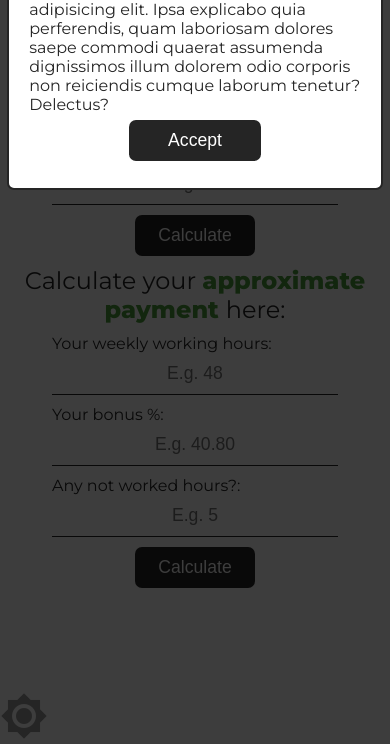
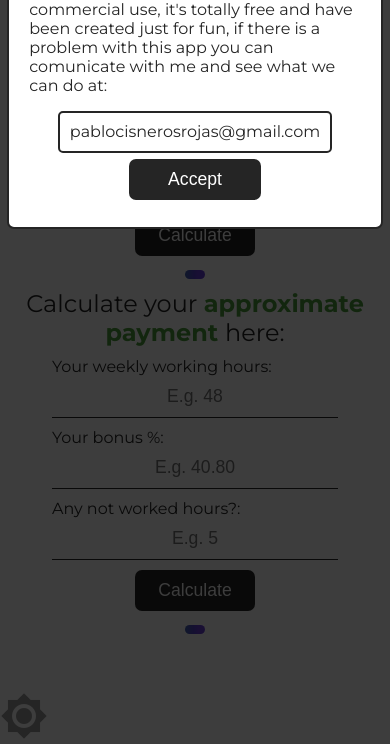
Before and after one commit to Pablo6152/myCalculator, a plain HTML site: page index.html in a window 390 px wide. Shown: the part 100-844 px from the top of the page. Drawn offline with Linux system fonts and the light colour scheme.

Commit message:
Fixed layout to adapt it to desktop and mobile properly, improved result boxes

```diff
--- a/css/style.css
+++ b/css/style.css
@@ -28,7 +28,31 @@ h1{
 p{
     margin: 0;
 }
+.email-box{
+    margin-top: 1em;
+    padding: 0.6em;
+    background-color: var(--primary-color);
+    color: var(--secondary-color);
+
+    text-align: center;
+    border-radius: 5px;
+    border: solid 2px var(--secondary-color)
+}
 /* Layout */
+.container{
+    display: flex;
+    flex-direction: column;
+    width: 90%;
+    margin: 0 auto;
+    align-items: space-between;
+}
+@media (orientation: landscape){
+    .container{
+        flex-direction: row;
+        justify-content: space-between;
+        align-items: flex-start;
+    }
+}
 .theme-box{
     position: fixed;
     bottom: 0;
@@ -66,7 +90,15 @@ p{
     -webkit-appearance: none;
     margin: 0;
 }
-
+.result-box{
+    margin-top: 1em;
+    background: linear-gradient(92.88deg, rgb(69, 94, 181) 9.16%, rgb(86, 67, 204) 43.89%, rgb(103, 63, 215) 64.72%);
+    color: #fff;
+    border-radius: 6px;
+    font-size: 0.9em;
+    padding: 0.3em 0.7em;
+    transition: all 0.5s ease 0s;
+}
 /* Modals - Layout */
 #disclaimer-box{
     position: fixed;
@@ -79,7 +111,8 @@ p{
     background-color: rgba(0, 0, 0, 0.762); /* Black w/ opacity */
 }
 #disclaimer-content {
-    display: grid;
+    display: flex;
+    flex-direction: column;
 
     background-color: var(--primary-color);
     margin: 15% auto; /* 15% from the top and centered */
--- a/index.html
+++ b/index.html
@@ -3,7 +3,7 @@
 <head>
     <link rel="preconnect" href="https://fonts.googleapis.com">
     <link rel="preconnect" href="https://fonts.gstatic.com" crossorigin>
-    <link href="https://fonts.googleapis.com/css2?family=Montserrat:wght@400;800&display=swap" rel="stylesheet">
+    <link href="https://fonts.googleapis.com/css2?family=Montserrat:wght@400;700&display=swap" rel="stylesheet">
     <link rel="shortcut icon" href="https://www.svgrepo.com/show/8368/calculator.svg" type="image/x-icon">
     <link href="https://fonts.googleapis.com/icon?family=Material+Icons" rel="stylesheet">
 
@@ -15,7 +15,10 @@
 <body class="primary-color">
     <div id="disclaimer-box">
         <div id="disclaimer-content">
-            <p>Lorem ipsum dolor sit amet consectetur adipisicing elit. Ipsa explicabo quia perferendis, quam laboriosam dolores saepe commodi quaerat assumenda dignissimos illum dolorem odio corporis non reiciendis cumque laborum tenetur? Delectus?</p>
+            <p>This web-app is not intended for commercial use, it's totally free and have been created just for fun,
+                if there is a problem with this app you can comunicate with me and see what we can do at:
+            </p>
+            <p class="email-box">pablocisnerosrojas@gmail.com</p>
             <button id="accept-disclaimer-btn" class="btn primary-btn">Accept</button>
         </div>
     </div>
@@ -29,54 +32,44 @@
             <h1>🔥The <span class="text-accent">money</span> calculator🔥</h1>
         </div>
     </header>
+    <div class="container">
         <section>
             <div class="content-width">
-
                 <div class="calc-item">
                     <h2>Calculate your <span class="text-accent">Miles</span> to money here:</h2>
                 </div>
-
                 <div class="calc-item">
                     <p>Your miles:</p>
                     <input type="number" class="input primary-input"  id="miles" placeholder="E.g. 880">
                 </div>
-
                 <div class="calc-item">
                     <p>Your weekly working hours:</p>
                     <input type="number" class="input primary-input" id="working-hours" placeholder="E.g. 48">
                 </div>
-
                 <button id="miles-calculate" class="btn primary-btn">Calculate</button>
-
-            <div id="miles-result"></div>
+                <div class="result-box" id="miles-result"></div>
             </div>
         </section>
-
-
         <section>
             <div class="content-width">
                 <h2>Calculate your <span class="text-accent"> approximate payment </span>  here:</h2>
-
                 <div class="calc-item">
                     <p>Your weekly working hours:</p>
                     <input type="number" class="input primary-input" id="base-salary" placeholder="E.g. 48">
                 </div>
-
                 <div class="calc-item">
                     <p>Your bonus %:</p>
                     <input type="number" class="input primary-input" id="bonus" placeholder="E.g. 40.80">
                 </div>
-
                 <div class="calc-item">
                     <p>Any not worked hours?:</p>
                     <input type="number" class="input primary-input" id="not-worked-hours" placeholder="E.g. 5">
                 </div>
-
                 <button id="payment-calculate" class="btn primary-btn">Calculate</button>
-
-            <div id="payment-result"></div>
+                <div class="result-box" id="payment-result"></div>
             </div>
         </section>
+    </div>
 
     <script src="./js/index.js"></script>
 </body>
--- a/js/index.js
+++ b/js/index.js
@@ -80,7 +80,7 @@ milesCalcBtn.addEventListener("click", function(){
     if (milesEl.valueAsNumber && workingHoursEl.valueAsNumber){
     milesResult = Math.floor( ( (milesEl.valueAsNumber * 14 / 30) / 96) * (workingHoursEl.valueAsNumber * 2) )
 
-    milesResultEl.innerHTML = `You are going to recieve approximately
+    milesResultEl.innerHTML = `Approximately
         <span class="text-accent">${milesResult}$ MXN</span>
          (Mexican Pesos).`
 
@@ -90,12 +90,13 @@ milesCalcBtn.addEventListener("click", function(){
 })
 
 paymentCalcBtn.addEventListener("click", function(){
-    baseSalary = 30.38 * (baseSalaryEl.valueAsNumber * 2)
+    notWorkedHours = 30.38 * notWorkedHoursEl.valueAsNumber
+    baseSalary = 30.38 * (baseSalaryEl.valueAsNumber * 2) - notWorkedHours
+    console.log(baseSalary)
     bonus = baseSalary * (bonusEl.valueAsNumber / 100)
 
     if (notWorkedHoursEl.valueAsNumber){
-    notWorkedHours = 30.38 * notWorkedHoursEl.valueAsNumber
-    paymentResult = Math.round(baseSalary + bonus - notWorkedHours)
+        paymentResult = Math.round(baseSalary + bonus - notWorkedHours)
     } else {
         paymentResult = Math.round(baseSalary + bonus)
     }
```
Lines whose indentation alone changed are shown as unchanged.
